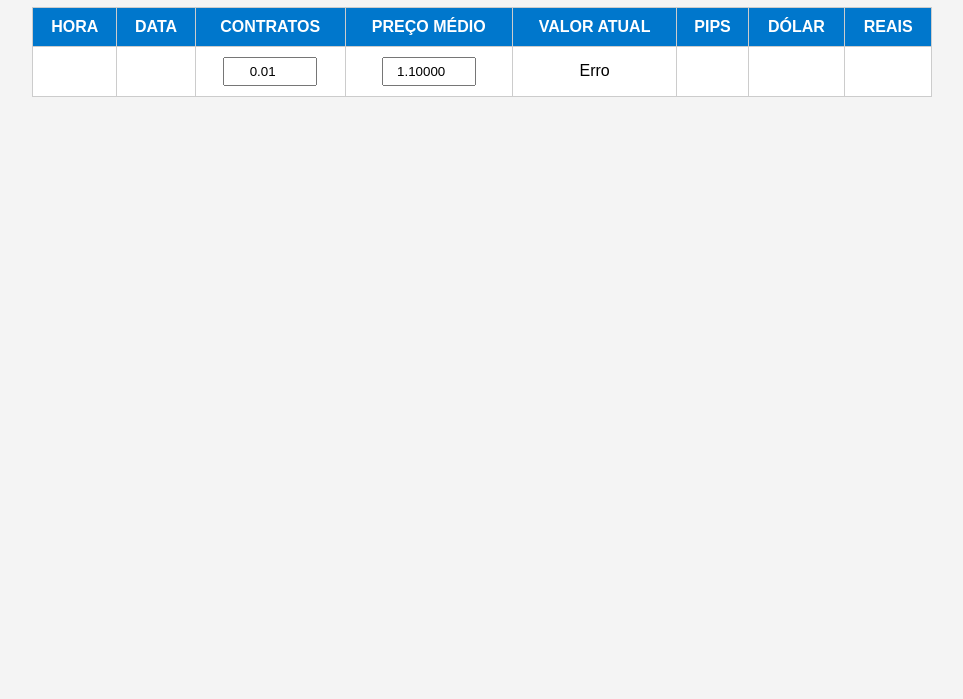
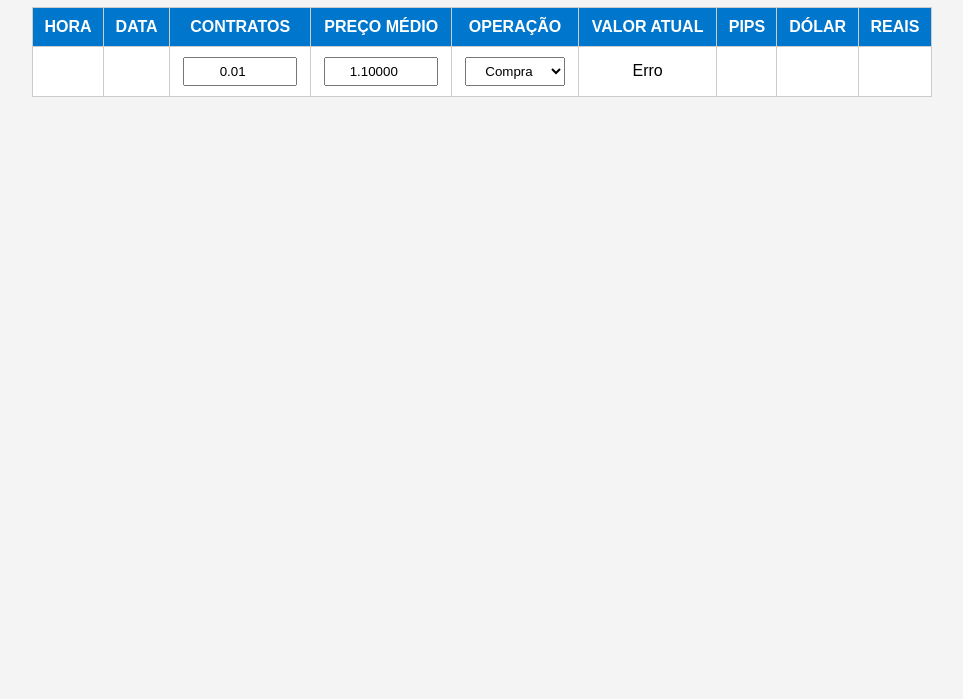
Before and after one commit to Eltonespanha/site_forex, a plain HTML site: page index.html in a window 1280 px wide. Shown: the part 101-800 px from the top of the page, without its empty margins (158-1121 px from the left). Drawn offline with Linux system fonts and the light colour scheme; no server answers.

Commit message:
Add files via upload

```diff
--- a/index.html
+++ b/index.html
@@ -14,6 +14,7 @@
         <th>DATA</th>
         <th>CONTRATOS</th>
         <th>PREÇO MÉDIO</th>
+        <th>OPERAÇÃO</th>
         <th>VALOR ATUAL</th>
         <th>PIPS</th>
         <th>DÓLAR</th>
@@ -26,6 +27,12 @@
         <td id="data"></td>
         <td><input type="number" id="contratos" step="0.01"></td>
         <td><input type="number" id="precoMedio" step="0.00001"></td>
+        <td>
+          <select id="operacao">
+            <option value="compra">Compra</option>
+            <option value="venda">Venda</option>
+          </select>
+        </td>
         <td id="valorAtual"></td>
         <td id="pips"></td>
         <td id="dolar"></td>
--- a/script.js
+++ b/script.js
@@ -4,6 +4,7 @@ const taxaConversaoReais = 5.32; // valor manual da célula G11 da Tabela 3
 // Recupera valores salvos
 document.getElementById('contratos').value = localStorage.getItem('contratos') || '0.01';
 document.getElementById('precoMedio').value = localStorage.getItem('precoMedio') || '1.10000';
+document.getElementById('operacao').value = localStorage.getItem('operacao') || 'compra';
 
 async function atualizarTabela() {
   try {
@@ -21,13 +22,22 @@ async function atualizarTabela() {
 
     const contratos = parseFloat(document.getElementById('contratos').value) || 0;
     const precoMedio = parseFloat(document.getElementById('precoMedio').value) || 0;
+    const operacao = document.getElementById('operacao').value;
 
-    const pips = ((valorAtual - precoMedio) / 0.0001);
+    // Cálculo de PIPS ajustado para Compra/Venda
+    let pips;
+    if (operacao === 'compra') {
+      pips = (valorAtual - precoMedio) / 0.0001;
+    } else {
+      pips = (precoMedio - valorAtual) / 0.0001;
+    }
+
     const dolar = pips * (contratos * 10);
     const reais = dolar * taxaConversaoReais;
 
+    // Atualiza células
+    document.getElementById('data').textContent = dataAtual;
     document.getElementById('hora').textContent = horaAtual;
-    document.getElementById('data').textContent = dataAtual;
     document.getElementById('valorAtual').textContent = valorAtual.toFixed(5);
     document.getElementById('pips').textContent = pips.toFixed(2);
     document.getElementById('dolar').textContent = dolar.toFixed(2);
@@ -55,3 +65,8 @@ document.getElementById('precoMedio').addEventListener('input', () => {
   localStorage.setItem('precoMedio', document.getElementById('precoMedio').value);
   atualizarTabela();
 });
+
+document.getElementById('operacao').addEventListener('change', () => {
+  localStorage.setItem('operacao', document.getElementById('operacao').value);
+  atualizarTabela();
+});
--- a/style.css
+++ b/style.css
@@ -28,8 +28,8 @@ th {
   color: white;
 }
 
-input {
-  width: 80px;
+input, select {
+  width: 100px;
   padding: 5px;
   text-align: center;
 }
```
